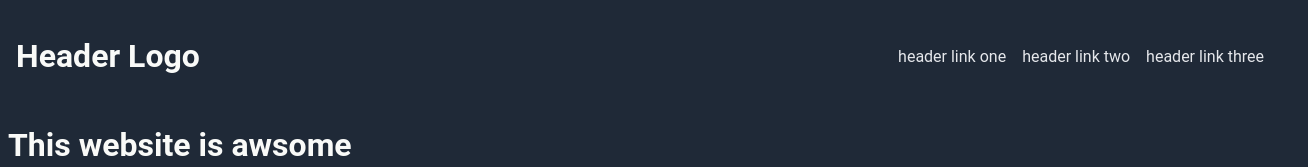
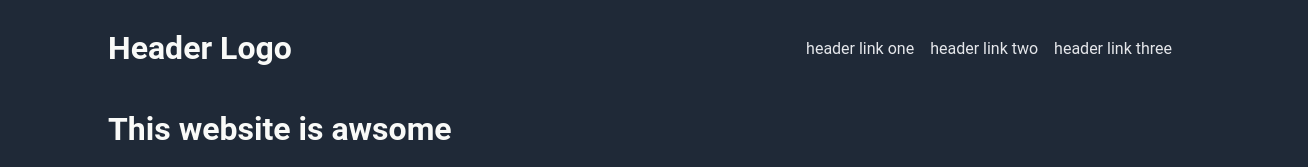
Before and after one commit to ibutanol/Project-Landing-Page, a plain HTML site: page index.html in a window 1280 px wide. Shown: the top 167 px of the page, 1308 px wide, since content can reach past the window. Drawn offline with Linux system fonts and the light colour scheme.

Commit message:
changed css im still confused

```diff
--- a/index.html
+++ b/index.html
@@ -18,6 +18,7 @@
                 <p>header link three</p>
             </div>
     </div>
+    <div class="under">
        <div class="container">
             <h1>This website is awsome</h1>
             <p>This website has some subtext that goes here under the main title. It's asmaller font and the color is lower contrast</p>
@@ -26,5 +27,6 @@
             <img src="../examples/og-logo-dc2c719e367496ffaee876882b3f62c9b139279824de6a6e16448398fa513f7a.png" alt="Placeholder image">
             </div>
        </div>
+    </div>
 </body>
 </html>
--- a/style.css
+++ b/style.css
@@ -1,23 +1,29 @@
 body {
     font-family: roboto;
     background-color: #1F2937;
+    display: flex;
+    flex-direction: column; /* Reiht die Felder übereinander an  */
+
 }
 
-
-.upper {
+.upper,.under {
     display: flex;
     justify-content: space-between;
-    padding: 8px;
+    padding-top: 0px;
+    padding-left: 100px;
+    padding-right: 100px;
 }
+
 h1 {
     color: #F9FAF8;
 
 }
-.headerright {
+.headerright,.headerleft {
     color:#E5E7EB;
     display: flex;
-    margin: 0;
-    padding: 0;
-    gap: 16px;
-    align-items: center;
+    align-items: center; /* Align items vertically */
+    gap: 16px;;
+    margin-top: 0; /* Remove any default margin */
 }
+
+}
```
